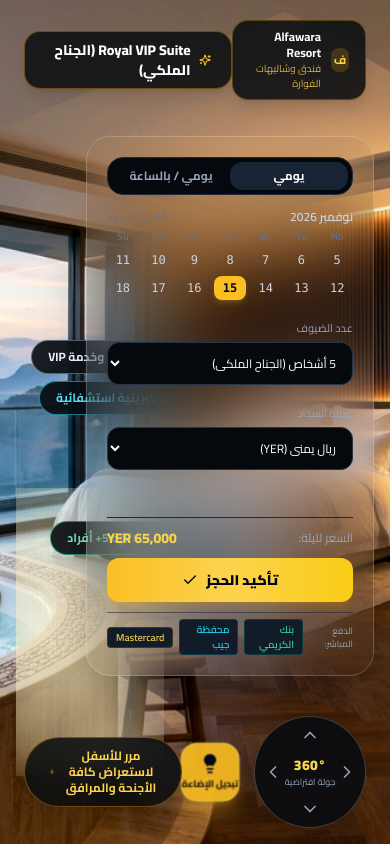
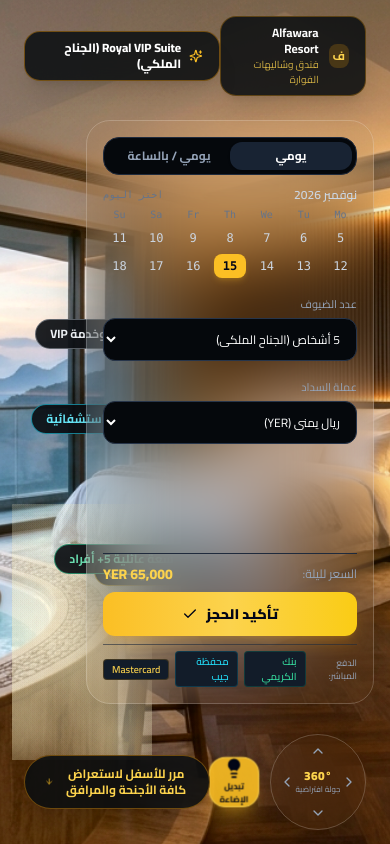
Before and after one commit to fanalelan-oss/alfawaracity, a Next.js app: page / in a window 390 px wide. Built offline with nearby package versions, Linux system fonts and the light colour scheme.

Commit message:
fix: resolve React hydration mismatch, refine Section 2 dimensions and hotspot coordinates, and optimize responsive glass panel

```diff
--- a/app/admin/page.tsx
+++ b/app/admin/page.tsx
@@ -7,6 +7,7 @@ import RoomStatusGrid from "@/components/admin/RoomStatusGrid";
 import CashierPOS from "@/components/admin/CashierPOS";
 import BookingsTable from "@/components/admin/BookingsTable";
 import WhatsAppQRManager from "@/components/admin/WhatsAppQRManager";
+import { formatNumber } from "@/lib/formatters";
 import {
   ShieldCheck,
   BedDouble,
@@ -115,7 +116,7 @@ export default function AdminPage() {
             <div>
               <div className="text-xs text-slate-400 font-medium">إجمالي الإيرادات المقبوضة</div>
               <div className="text-2xl font-black text-amber-400 mt-1">
-                {totalRevenueYER.toLocaleString()}
+                {formatNumber(totalRevenueYER)}
               </div>
               <div className="text-[11px] text-slate-400 mt-0.5">ريال يمني (كاش ومحافظ)</div>
             </div>
--- a/components/RoomsSection.tsx
+++ b/components/RoomsSection.tsx
@@ -2,6 +2,7 @@
 
 import React, { useState } from "react";
 import Image from "next/image";
+import { formatNumber } from "@/lib/formatters";
 import { RoomUnit, roomsData } from "@/data/roomsData";
 import RoomDetailModal from "./RoomDetailModal";
 import {
@@ -137,8 +138,8 @@ export default function RoomsSection() {
               <div className="text-[11px] text-slate-400">يبدأ السعر من:</div>
               <div className="text-xl sm:text-2xl font-black text-amber-400">
                 {activeUnit.bookingType === "hourly"
-                  ? `${activeUnit.pricePerHourYER.toLocaleString()} ريال/ساعة`
-                  : `${activeUnit.pricePerDayYER.toLocaleString()} ريال/يوم`}
+                  ? `${formatNumber(activeUnit.pricePerHourYER)} ريال/ساعة`
+                  : `${formatNumber(activeUnit.pricePerDayYER)} ريال/يوم`}
               </div>
             </div>
 
--- a/components/Suite360Tour.tsx
+++ b/components/Suite360Tour.tsx
@@ -1,10 +1,11 @@
 "use client";
 
-import React, { useState } from "react";
+import React, { useState, useEffect } from "react";
 import Image from "next/image";
 import SteamEffect from "./SteamEffect";
 import RoomDetailModal from "./RoomDetailModal";
 import { roomsData } from "@/data/roomsData";
+import { formatNumber } from "@/lib/formatters";
 import {
   Compass,
   Lightbulb,
@@ -17,10 +18,13 @@ import {
   ChevronLeft,
   ChevronRight,
   Check,
-  ArrowDown
+  ArrowDown,
+  Info,
+  X
 } from "lucide-react";
 
 export default function Suite360Tour() {
+  const [isMounted, setIsMounted] = useState<boolean>(false);
   const [isLightOn, setIsLightOn] = useState<boolean>(true);
   const [panX, setPanX] = useState<number>(0);
   const [panY, setPanY] = useState<number>(0);
@@ -34,13 +38,20 @@ export default function Suite360Tour() {
   const [guestCount, setGuestCount] = useState<number>(5);
   const [currency, setCurrency] = useState<"YER" | "SAR" | "USD">("YER");
   const [showModal, setShowModal] = useState<boolean>(false);
+  const [activeHotspotInfo, setActiveHotspotInfo] = useState<string | null>(null);
+
+  useEffect(() => {
+    setIsMounted(true);
+  }, []);
 
   const basePriceYER = bookingType === "daily" ? 65000 : 12000;
-  const convertedPrice = currency === "YER"
-    ? `${basePriceYER.toLocaleString()} YER`
+
+  // Safe deterministic price string
+  const formattedPrice = currency === "YER"
+    ? `${formatNumber(basePriceYER)} YER`
     : currency === "SAR"
-    ? `${Math.round(basePriceYER / 145)} SAR`
-    : `$${Math.round(basePriceYER / 540)} USD`;
+    ? `${formatNumber(Math.round(basePriceYER / 145))} SAR`
+    : `$${formatNumber(Math.round(basePriceYER / 540))} USD`;
 
   // 360 Mouse Drag handling
   const handleMouseDown = (e: React.MouseEvent) => {
@@ -53,8 +64,8 @@ export default function Suite360Tour() {
     if (!isDragging) return;
     const newX = e.clientX - dragStartX;
     const newY = e.clientY - dragStartY;
-    setPanX(Math.max(-80, Math.min(80, newX)));
-    setPanY(Math.max(-40, Math.min(40, newY)));
+    setPanX(Math.max(-70, Math.min(70, newX)));
+    setPanY(Math.max(-35, Math.min(35, newY)));
   };
 
   const handleMouseUp = () => {
@@ -62,8 +73,8 @@ export default function Suite360Tour() {
   };
 
   const nudgePan = (dx: number, dy: number) => {
-    setPanX(prev => Math.max(-80, Math.min(80, prev + dx)));
-    setPanY(prev => Math.max(-40, Math.min(40, prev + dy)));
+    setPanX(prev => Math.max(-70, Math.min(70, prev + dx)));
+    setPanY(prev => Math.max(-35, Math.min(35, prev + dy)));
   };
 
   const currentUnit = roomsData.find(u => u.id === "suite-family-5") || roomsData[0];
@@ -82,14 +93,14 @@ export default function Suite360Tour() {
       onMouseUp={handleMouseUp}
       onMouseLeave={handleMouseUp}
     >
-      {/* 100% Clean Photography Background (NO baked-in fake UI) */}
+      {/* 1. 100% Clean Photography Background (NO baked-in fake UI) */}
       <div
         className={`absolute inset-0 transition-transform duration-300 ease-out ${
           isDragging ? "cursor-grabbing" : "cursor-grab"
         }`}
         style={{
           transform: `translate(${panX}px, ${panY}px) scale(1.08)`,
-          filter: isLightOn ? "brightness(1.02) contrast(1.04)" : "brightness(0.62) contrast(1.2)"
+          filter: isLightOn ? "brightness(1.03) contrast(1.04)" : "brightness(0.68) contrast(1.2)"
         }}
       >
         <Image
@@ -99,18 +110,22 @@ export default function Suite360Tour() {
           priority
           className="object-cover object-center"
         />
-        <div className="absolute inset-0 bg-radial-gradient from-transparent via-transparent to-black/40 pointer-events-none" />
+        {/* Warm Cove Lighting Atmosphere Layer */}
+        {isLightOn && (
+          <div className="absolute inset-0 bg-gradient-to-b from-amber-400/5 via-amber-500/10 to-transparent pointer-events-none mix-blend-screen" />
+        )}
+        <div className="absolute inset-0 bg-radial-gradient from-transparent via-transparent to-black/45 pointer-events-none" />
       </div>
 
-      {/* Atmospheric Live Steam from Jacuzzi */}
-      <div className="absolute left-[4%] bottom-[8%] w-[38%] h-72 pointer-events-none z-10">
+      {/* 2. Atmospheric Rising Steam from Sunken Jacuzzi */}
+      <div className="absolute left-[3%] bottom-[10%] w-[36%] h-64 sm:h-80 pointer-events-none z-10">
         <SteamEffect density="high" height="h-full" tint="warm" />
       </div>
 
-      {/* Top Bar Header inside Scene */}
-      <div className="relative z-30 w-full max-w-7xl mx-auto px-6 py-5 flex items-center justify-between pointer-events-none">
+      {/* 3. Top Header Bar inside Scene */}
+      <div className="relative z-30 w-full max-w-7xl mx-auto px-6 py-4 flex items-center justify-between pointer-events-none">
         {/* Left: Brand Badge */}
-        <div className="pointer-events-auto flex items-center gap-2.5 bg-[#080c10]/85 backdrop-blur-md px-4 py-2 rounded-2xl border border-amber-500/30 shadow-lg">
+        <div className="pointer-events-auto flex items-center gap-2.5 bg-[#080c10]/85 backdrop-blur-xl px-4 py-2 rounded-2xl border border-amber-500/30 shadow-xl">
           <div className="w-6 h-6 rounded-lg bg-amber-500/20 text-amber-300 flex items-center justify-center font-bold text-xs">
             ف
           </div>
@@ -121,30 +136,28 @@ export default function Suite360Tour() {
         </div>
 
         {/* Center: Interactive Hint */}
-        <div className="hidden md:flex items-center gap-2 bg-[#080c10]/75 backdrop-blur-md px-5 py-2 rounded-full border border-white/20 text-xs text-slate-200 shadow-xl">
+        <div className="hidden md:flex items-center gap-2 bg-[#080c10]/80 backdrop-blur-xl px-5 py-2 rounded-full border border-white/15 text-xs text-slate-200 shadow-xl">
           <Compass className="w-4 h-4 text-amber-400 animate-spin" style={{ animationDuration: "14s" }} />
           <span>اسحب بالماوس للتجول 360° داخل الجناح واكتشاف تفاصيل الجاكوزي</span>
         </div>
 
         {/* Right: Suite Title */}
-        <div className="pointer-events-auto bg-[#080c10]/85 backdrop-blur-md px-5 py-2 rounded-2xl border border-amber-500/40 text-sm font-extrabold text-white flex items-center gap-2 shadow-lg">
+        <div className="pointer-events-auto bg-[#080c10]/85 backdrop-blur-xl px-4 sm:px-5 py-2 rounded-2xl border border-amber-500/40 text-xs sm:text-sm font-extrabold text-white flex items-center gap-2 shadow-xl">
           <Sparkles className="w-4 h-4 text-amber-400" />
           <span>Royal VIP Suite (الجناح الملكي)</span>
         </div>
       </div>
 
-      {/* ========================================================================= */}
-      {/* 4 REAL INTERACTIVE 3D HOTSPOT PINS                                        */}
-      {/* ========================================================================= */}
+      {/* 4. Interactive 3D Hotspot Pins */}
       <div className="relative z-20 flex-1 w-full max-w-7xl mx-auto px-6 pointer-events-none">
-        {/* Hotspot 1: Over the Jacuzzi on the left */}
+        {/* Hotspot 1: Over Sunken Jacuzzi */}
         <div
           style={{ transform: `translate(${panX * 0.8}px, ${panY * 0.8}px)` }}
-          className="absolute left-[10%] sm:left-[15%] top-[45%] pointer-events-auto transition-transform duration-200"
+          className="absolute left-[8%] sm:left-[14%] top-[48%] pointer-events-auto transition-transform duration-200"
         >
           <button
-            onClick={() => setShowModal(true)}
-            className="group flex items-center gap-2 px-4 py-2 rounded-full bg-[#080c10]/90 backdrop-blur-xl border border-cyan-400/60 text-cyan-300 text-xs font-bold shadow-2xl hover:scale-105 hover:bg-cyan-950/90 transition-all"
+            onClick={() => setActiveHotspotInfo("مياه كبريتية استشفائية طبيعية تنبع من حمام جارف، ممتازة لفك تشنجات العضلات والمفاصل.")}
+            className="group flex items-center gap-2 px-3.5 py-1.5 rounded-full bg-[#080c10]/90 backdrop-blur-xl border border-cyan-400/60 text-cyan-300 text-xs font-bold shadow-2xl hover:scale-105 hover:bg-cyan-950/90 transition-all"
           >
             <Droplets className="w-3.5 h-3.5 text-cyan-400 animate-bounce" />
             <span>مياه كبريتية استشفائية</span>
@@ -154,11 +167,11 @@ export default function Suite360Tour() {
         {/* Hotspot 2: Beside Jacuzzi Base */}
         <div
           style={{ transform: `translate(${panX * 0.85}px, ${panY * 0.85}px)` }}
-          className="absolute left-[24%] sm:left-[28%] bottom-[24%] pointer-events-auto transition-transform duration-200"
+          className="absolute left-[24%] sm:left-[28%] bottom-[22%] pointer-events-auto transition-transform duration-200"
         >
           <button
-            onClick={() => setShowModal(true)}
-            className="group flex items-center gap-2 px-4 py-2 rounded-full bg-[#080c10]/90 backdrop-blur-xl border border-amber-400/60 text-amber-300 text-xs font-bold shadow-2xl hover:scale-105 hover:bg-amber-950/90 transition-all"
+            onClick={() => setActiveHotspotInfo("جاكوزي ملكي مدمج داخل الغرفة مع تحكم بدرجة التدفق ومقاعد استرخاء رخامية.")}
+            className="group flex items-center gap-2 px-3.5 py-1.5 rounded-full bg-[#080c10]/90 backdrop-blur-xl border border-amber-400/60 text-amber-300 text-xs font-bold shadow-2xl hover:scale-105 hover:bg-amber-950/90 transition-all"
           >
             <Sparkles className="w-3.5 h-3.5 text-amber-400" />
             <span>جاكوزي ملكي خاص</span>
@@ -168,11 +181,11 @@ export default function Suite360Tour() {
         {/* Hotspot 3: King Bed & Family Capacity */}
         <div
           style={{ transform: `translate(${panX * 0.9}px, ${panY * 0.9}px)` }}
-          className="absolute right-[46%] sm:right-[40%] bottom-[25%] pointer-events-auto transition-transform duration-200"
+          className="absolute right-[46%] sm:right-[38%] bottom-[24%] pointer-events-auto transition-transform duration-200"
         >
           <button
-            onClick={() => setShowModal(true)}
-            className="group flex items-center gap-2 px-4 py-2 rounded-full bg-[#080c10]/90 backdrop-blur-xl border border-emerald-400/60 text-emerald-300 text-xs font-bold shadow-2xl hover:scale-105 hover:bg-emerald-950/90 transition-all"
+            onClick={() => setActiveHotspotInfo("سعة عائلية تتسع لـ 5 إلى 7 أفراد مع أسرة مريحة وصالة جلوس مفروشة بالكامل.")}
+            className="group flex items-center gap-2 px-3.5 py-1.5 rounded-full bg-[#080c10]/90 backdrop-blur-xl border border-emerald-400/60 text-emerald-300 text-xs font-bold shadow-2xl hover:scale-105 hover:bg-emerald-950/90 transition-all"
           >
             <Users className="w-3.5 h-3.5 text-emerald-400" />
             <span>سعة عائلية 5+ أفراد</span>
@@ -182,22 +195,33 @@ export default function Suite360Tour() {
         {/* Hotspot 4: In-Room Wifi & Amenities */}
         <div
           style={{ transform: `translate(${panX * 0.95}px, ${panY * 0.95}px)` }}
-          className="absolute right-[46%] sm:right-[40%] top-[38%] pointer-events-auto transition-transform duration-200"
+          className="absolute right-[46%] sm:right-[38%] top-[34%] pointer-events-auto transition-transform duration-200"
         >
           <button
-            onClick={() => setShowModal(true)}
-            className="group flex items-center gap-2 px-4 py-2 rounded-full bg-[#080c10]/90 backdrop-blur-xl border border-slate-300/40 text-slate-100 text-xs font-bold shadow-2xl hover:scale-105 hover:bg-slate-900 transition-all"
+            onClick={() => setActiveHotspotInfo("خدمة غرف على مدار الساعة، شبكة واي فاي عائلية سريعة، وشاشة ذكية 65 بوصة.")}
+            className="group flex items-center gap-2 px-3.5 py-1.5 rounded-full bg-[#080c10]/90 backdrop-blur-xl border border-slate-300/40 text-slate-100 text-xs font-bold shadow-2xl hover:scale-105 hover:bg-slate-900 transition-all"
           >
             <Wifi className="w-3.5 h-3.5 text-amber-300" />
             <span>شبكة عائلية وخدمة VIP</span>
           </button>
         </div>
 
-        {/* ========================================================================= */}
-        {/* ONE SINGLE REAL DARK GLASS BOOKING PANEL ON THE RIGHT                     */}
-        {/* ========================================================================= */}
-        <div className="absolute right-4 sm:right-8 top-4 sm:top-8 bottom-6 w-72 sm:w-80 bg-[#090e15]/92 backdrop-blur-2xl border border-white/20 rounded-3xl p-5 shadow-2xl flex flex-col justify-between overflow-y-auto scrollbar-none text-right pointer-events-auto">
-          <div className="space-y-3.5">
+        {/* Active Hotspot Info Card if clicked */}
+        {activeHotspotInfo && (
+          <div className="absolute left-1/2 -translate-x-1/2 bottom-20 pointer-events-auto bg-[#0a1017]/95 backdrop-blur-2xl p-4 rounded-2xl border border-amber-500/40 shadow-2xl max-w-sm text-center space-y-2 z-40">
+            <div className="flex items-center justify-between text-xs text-amber-300 font-bold">
+              <span className="flex items-center gap-1.5"><Info className="w-4 h-4" /> ميزة الوحدة</span>
+              <button onClick={() => setActiveHotspotInfo(null)} className="text-slate-400 hover:text-white">
+                <X className="w-4 h-4" />
+              </button>
+            </div>
+            <p className="text-xs text-slate-200 leading-relaxed">{activeHotspotInfo}</p>
+          </div>
+        )}
+
+        {/* 5. One Single Real Dark Glass Booking Panel on the Right */}
+        <div className="absolute right-4 sm:right-6 top-2 bottom-4 w-72 sm:w-80 bg-[#090e15]/92 backdrop-blur-2xl border border-white/20 rounded-3xl p-4 sm:p-5 shadow-2xl flex flex-col justify-between overflow-y-auto scrollbar-none text-right pointer-events-auto">
+          <div className="space-y-3">
             {/* Daily / Hourly Toggle */}
             <div className="flex bg-[#05080c] p-1 rounded-2xl border border-[#1f2a3c]">
               <button
@@ -238,7 +262,7 @@ export default function Suite360Tour() {
                     onClick={() => setSelectedDay(d)}
                     className={`py-1 rounded-lg transition-all ${
                       selectedDay === d
-                        ? "bg-amber-400 text-slate-950 font-bold"
+                        ? "bg-amber-400 text-slate-950 font-bold shadow-md shadow-amber-400/20"
                         : "text-slate-300 hover:bg-[#151f2e]"
                     }`}
                   >
@@ -292,13 +316,13 @@ export default function Suite360Tour() {
           </div>
 
           {/* Price & Submit Action */}
-          <div className="pt-2.5 border-t border-[#1f2a3c] space-y-2.5">
+          <div className="pt-2.5 border-t border-[#1f2a3c] space-y-2">
             <div className="flex items-center justify-between text-xs">
               <span className="text-slate-400">
                 {bookingType === "daily" ? "السعر لليلة:" : "السعر للساعة:"}
               </span>
               <span className="font-extrabold text-amber-300 text-sm">
-                {convertedPrice}
+                {isMounted ? formattedPrice : `${formatNumber(basePriceYER)} YER`}
               </span>
             </div>
 
@@ -329,36 +353,34 @@ export default function Suite360Tour() {
         </div>
       </div>
 
-      {/* ========================================================================= */}
-      {/* BOTTOM CONTROLLER & SCROLL TRANSITION HINT                                */}
-      {/* ========================================================================= */}
-      <div className="relative z-30 w-full max-w-7xl mx-auto px-6 py-4 flex items-center justify-between pointer-events-none">
+      {/* 6. Bottom Controller & Scroll Transition Hint */}
+      <div className="relative z-30 w-full max-w-7xl mx-auto px-6 py-3.5 flex items-center justify-between pointer-events-none">
         {/* Bottom-Left 360 Controller & Light Switch */}
-        <div className="pointer-events-auto flex items-center gap-4">
+        <div className="pointer-events-auto flex items-center gap-3">
           {/* Circular 360 Compass with navigation arrows */}
-          <div className="relative w-28 h-28 rounded-full bg-[#080c10]/90 backdrop-blur-xl border border-white/20 shadow-2xl flex items-center justify-center">
+          <div className="relative w-24 h-24 sm:w-28 sm:h-28 rounded-full bg-[#080c10]/92 backdrop-blur-xl border border-white/20 shadow-2xl flex items-center justify-center">
             <button onClick={() => nudgePan(0, 30)} className="absolute top-1 text-slate-400 hover:text-amber-400 p-1" title="أعلى">
-              <ChevronUp className="w-5 h-5" />
+              <ChevronUp className="w-4 h-4" />
             </button>
             <button onClick={() => nudgePan(0, -30)} className="absolute bottom-1 text-slate-400 hover:text-amber-400 p-1" title="أسفل">
-              <ChevronDown className="w-5 h-5" />
+              <ChevronDown className="w-4 h-4" />
             </button>
             <button onClick={() => nudgePan(35, 0)} className="absolute left-1 text-slate-400 hover:text-amber-400 p-1" title="يسار">
-              <ChevronLeft className="w-5 h-5" />
+              <ChevronLeft className="w-4 h-4" />
             </button>
             <button onClick={() => nudgePan(-35, 0)} className="absolute right-1 text-slate-400 hover:text-amber-400 p-1" title="يمين">
-              <ChevronRight className="w-5 h-5" />
+              <ChevronRight className="w-4 h-4" />
             </button>
             <div className="text-center pointer-events-none">
-              <div className="text-sm font-black text-amber-300 tracking-wide">360°</div>
-              <div className="text-[9px] text-slate-400 font-medium">جولة افتراضية</div>
+              <div className="text-xs sm:text-sm font-black text-amber-300 tracking-wide">360°</div>
+              <div className="text-[8px] text-slate-400 font-medium">جولة افتراضية</div>
             </div>
           </div>
 
           {/* Light Bulb Toggle Button */}
           <button
             onClick={() => setIsLightOn(!isLightOn)}
-            className={`w-14 h-14 rounded-2xl backdrop-blur-xl border flex flex-col items-center justify-center gap-0.5 transition-all shadow-xl ${
+            className={`w-12 h-12 sm:w-14 sm:h-14 rounded-2xl backdrop-blur-xl border flex flex-col items-center justify-center gap-0.5 transition-all shadow-xl ${
               isLightOn
                 ? "bg-amber-400/90 text-slate-950 border-amber-300 shadow-amber-400/30 scale-105"
                 : "bg-[#080c10]/80 text-slate-400 border-white/20 hover:text-white"
@@ -366,14 +388,14 @@ export default function Suite360Tour() {
             title="تبديل إضاءة الغرفة"
           >
             <Lightbulb className={`w-5 h-5 ${isLightOn ? "fill-slate-950" : ""}`} />
-            <span className="text-[9px] font-bold">تبديل الإضاءة</span>
+            <span className="text-[8px] font-bold">تبديل الإضاءة</span>
           </button>
         </div>
 
         {/* Scroll Down Hint with Pulsing Animation */}
         <button
           onClick={scrollToNext}
-          className="pointer-events-auto group flex items-center gap-2.5 bg-[#080c10]/85 backdrop-blur-md hover:bg-amber-500/20 px-6 py-2.5 rounded-full border border-amber-500/40 text-amber-300 font-bold transition-all shadow-xl text-xs"
+          className="pointer-events-auto group flex items-center gap-2.5 bg-[#080c10]/85 backdrop-blur-xl hover:bg-amber-500/20 px-5 py-2.5 rounded-full border border-amber-500/40 text-amber-300 font-bold transition-all shadow-xl text-xs"
         >
           <span>مرر للأسفل لاستعراض كافة الأجنحة والمرافق</span>
           <ArrowDown className="w-4 h-4 text-amber-400 animate-bounce" />
--- a/components/admin/BookingsTable.tsx
+++ b/components/admin/BookingsTable.tsx
@@ -6,6 +6,7 @@ import { useHotelStore } from "@/lib/store";
 import { BookingRecord } from "@/data/mockBookings";
 import { hotelConfig } from "@/data/hotelConfig";
 import { createBookingConfirmationMessage, generateWhatsAppLink } from "@/lib/whatsappService";
+import { formatNumber } from "@/lib/formatters";
 import {
   CheckCircle2,
   Clock,
@@ -83,7 +84,7 @@ export default function BookingsTable() {
                   </div>
                 </td>
                 <td className="py-3 px-3 font-bold text-amber-300 whitespace-nowrap">
-                  {b.totalAmountYER.toLocaleString()} YER
+                  {formatNumber(b.totalAmountYER)} YER
                 </td>
                 <td className="py-3 px-3">
                   <div className="flex items-center gap-1.5">
--- /dev/null
+++ b/lib/formatters.ts
@@ -0,0 +1,17 @@
+/**
+ * Deterministic number and currency formatter that guarantees identical
+ * string output on both server (Node.js) and client (any browser/locale),
+ * completely preventing React hydration mismatch errors.
+ */
+export function formatNumber(num: number): string {
+  if (num === null || num === undefined || isNaN(num)) return "0";
+  return num.toString().replace(/\B(?=(\d{3})+(?!\d))/g, ",");
+}
+
+export function formatPriceYER(amount: number): string {
+  return `${formatNumber(amount)} ريال يمني`;
+}
+
+export function formatPriceSAR(amount: number): string {
+  return `${formatNumber(amount)} ريال سعودي`;
+}
```
Also changed, not shown: components/RoomDetailModal.tsx (+4 -3 lines), components/admin/CashierPOS.tsx (+4 -3 lines).
